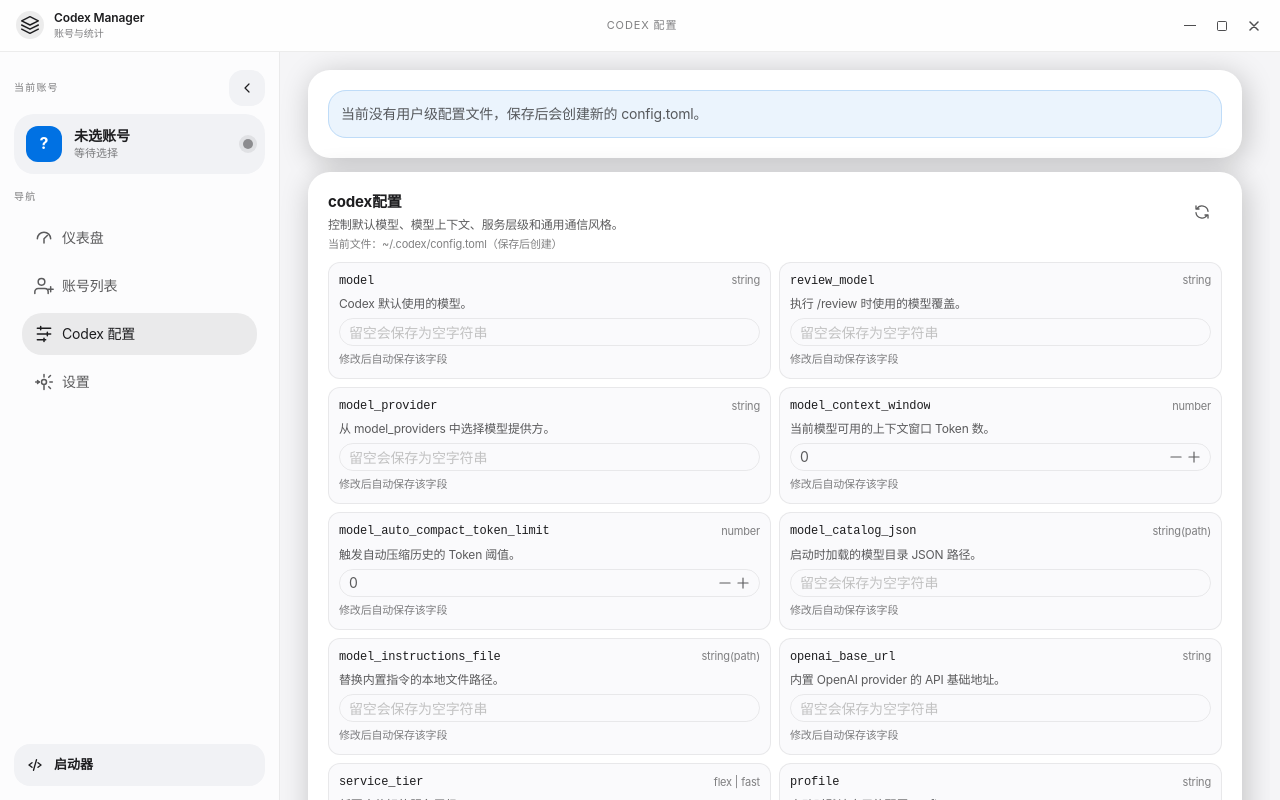
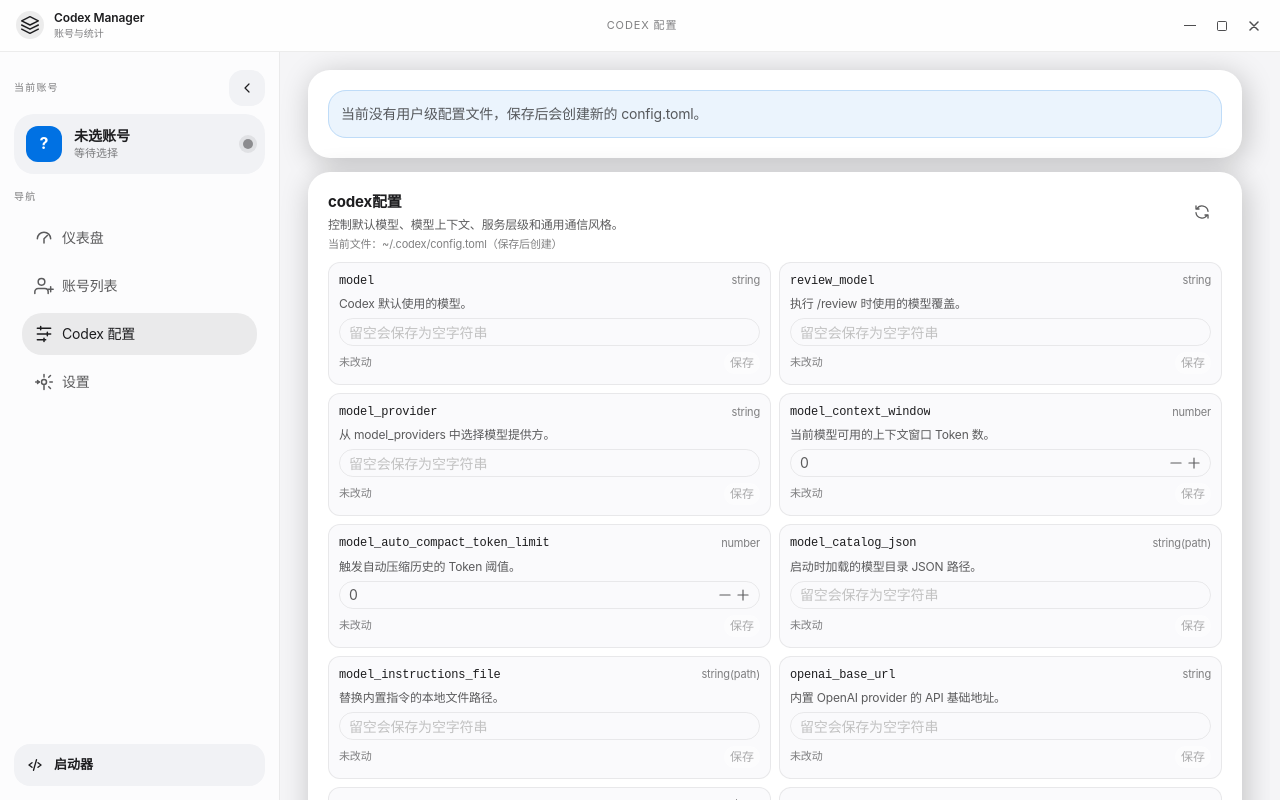
Before and after one commit to weimin96/CodexX, a Vue app: page /codex-config in a window 1280 px wide. Built offline with nearby package versions, Linux system fonts and the light colour scheme.

Commit message:
调整 Codex 配置页按变更保存

```diff
--- a/src/views/CodexConfigView.vue
+++ b/src/views/CodexConfigView.vue
@@ -79,7 +79,6 @@
                 size="small"
                 :disabled="fieldSavingKey === resolvedFieldKey(field)"
                 @update:value="handleNumberFieldUpdate(field, $event)"
-                @blur="() => saveField(field)"
               />
               <n-input
                 v-else-if="fieldControlKind(field) === 'toml'"
@@ -90,7 +89,6 @@
                 :autosize="{ minRows: 2, maxRows: 5 }"
                 :disabled="fieldSavingKey === resolvedFieldKey(field)"
                 @update:value="(value) => setFieldValue(field, value)"
-                @blur="() => saveField(field)"
               />
               <n-input
                 v-else
@@ -99,12 +97,20 @@
                 placeholder="留空会保存为空字符串"
                 :disabled="fieldSavingKey === resolvedFieldKey(field)"
                 @update:value="(value) => setFieldValue(field, value)"
-                @blur="() => saveField(field)"
-                @keyup.enter="() => saveField(field)"
               />
 
-              <div class="config-field-state">
-                {{ fieldStateText(field) }}
+              <div class="config-field-actions">
+                <div class="config-field-state">
+                  {{ fieldStateText(field) }}
+                </div>
+                <n-button
+                  size="tiny"
+                  secondary
+                  :disabled="!canSaveField(field)"
+                  @click="saveField(field)"
+                >
+                  保存
+                </n-button>
               </div>
             </div>
           </div>
@@ -136,7 +142,9 @@
 const loading = ref(false)
 const snapshot = ref<CodexConfigSnapshot | null>(null)
 const fieldValues = ref<Record<string, string | number | boolean | null>>({})
+const savedFieldValues = ref<Record<string, string | number | boolean | null>>({})
 const dynamicFieldKeys = ref<Record<string, string>>({})
+const savedDynamicFieldKeys = ref<Record<string, string>>({})
 const fieldSavingKey = ref<string | null>(null)
 const lastSavedFieldKey = ref<string | null>(null)
 
@@ -343,6 +351,7 @@
   }
 
   fieldValues.value = nextValues
+  savedFieldValues.value = { ...nextValues }
 }
 
 function isDynamicField(field: ConfigReferenceField): boolean {
@@ -420,6 +429,10 @@
   return fieldValues.value[field.key] ?? defaultFieldValue(field)
 }
 
+function savedFieldValue(field: ConfigReferenceField) {
+  return savedFieldValues.value[field.key] ?? defaultFieldValue(field)
+}
+
 function stringFieldValue(field: ConfigReferenceField): string {
   const value = fieldValue(field)
   return typeof value === 'string' ? value : value == null ? '' : String(value)
@@ -451,16 +464,47 @@
   }
 }
 
-async function handleFieldValueChange(
+function handleFieldValueChange(
   field: ConfigReferenceField,
   value: string | number | boolean | null,
 ) {
   setFieldValue(field, value)
-  await saveField(field)
+}
+
+function isFieldDirty(field: ConfigReferenceField): boolean {
+  if (fieldValue(field) !== savedFieldValue(field)) {
+    return true
+  }
+
+  if (!isDynamicField(field)) {
+    return false
+  }
+
+  return resolvedFieldKey(field) !== (savedDynamicFieldKeys.value[field.key] ?? field.key)
+}
+
+function canSaveField(field: ConfigReferenceField): boolean {
+  if (fieldSavingKey.value === resolvedFieldKey(field)) {
+    return false
+  }
+
+  if (!isFieldDirty(field)) {
+    return false
+  }
+
+  if (isDynamicField(field) && resolvedFieldKey(field) === field.key) {
+    return false
+  }
+
+  return true
 }
 
 async function saveField(field: ConfigReferenceField) {
   const key = resolvedFieldKey(field)
+  if (!isFieldDirty(field)) {
+    return
+  }
+
   if (isDynamicField(field) && key === field.key) {
     message.warning('请先填写实际字段名')
     return
@@ -475,7 +519,14 @@
   fieldSavingKey.value = key
   try {
     const nextSnapshot = await codexConfigService.saveConfigField({ key, value })
-    applySnapshot(nextSnapshot)
+    snapshot.value = nextSnapshot
+    syncSavedFieldState(field, key, nextSnapshot)
+    if (isDynamicField(field)) {
+      savedDynamicFieldKeys.value = {
+        ...savedDynamicFieldKeys.value,
+        [field.key]: key,
+      }
+    }
     lastSavedFieldKey.value = key
     message.success(`已保存 ${key}`)
   } catch (error) {
@@ -483,6 +534,29 @@
     message.error(formatError(error, `保存 ${key} 失败`))
   } finally {
     fieldSavingKey.value = null
+  }
+}
+
+function syncSavedFieldState(
+  field: ConfigReferenceField,
+  key: string,
+  nextSnapshot: CodexConfigSnapshot,
+) {
+  const entryMap = new Map(nextSnapshot.parsed_entries.map((entry) => [entry.key, entry]))
+  const nextEntry = entryMap.get(key)
+  const savedValue = isDynamicField(field)
+    ? fieldValue(field)
+    : nextEntry
+      ? normalizeEntryValue(field, nextEntry.value)
+      : defaultFieldValue(field)
+
+  fieldValues.value = {
+    ...fieldValues.value,
+    [field.key]: savedValue,
+  }
+  savedFieldValues.value = {
+    ...savedFieldValues.value,
+    [field.key]: savedValue,
   }
 }
 
@@ -534,11 +608,15 @@
     return '保存中'
   }
 
+  if (isFieldDirty(field)) {
+    return isDynamicField(field) && key === field.key ? '动态字段需填写实际字段名' : '已修改，等待保存'
+  }
+
   if (lastSavedFieldKey.value === key) {
     return '已保存'
   }
 
-  return isDynamicField(field) ? '动态字段需填写实际字段名' : '修改后自动保存该字段'
+  return isDynamicField(field) ? '动态字段需填写实际字段名' : '未改动'
 }
 </script>
 
@@ -717,6 +795,13 @@
   line-height: 1.33;
 }
 
+.config-field-actions {
+  display: flex;
+  align-items: center;
+  justify-content: space-between;
+  gap: 10px;
+}
+
 @media (max-width: 1100px) {
   .codex-config-grid,
   .config-field-list {
```
